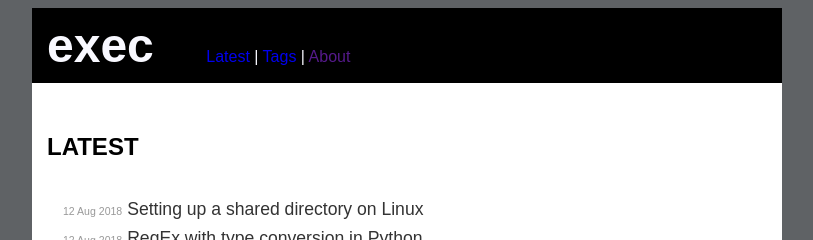
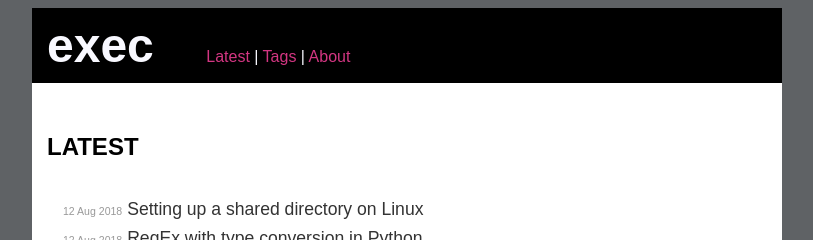
Before and after one commit to execas/execas.github.io, a Jekyll site: the page built from index.html, in a window 1280 px wide. Shown: the top 240 px of the page, without its empty margins (233-1046 px from the left). Built offline with Jekyll 4.4.1, drawn with Linux system fonts in a browser that asks for light colours.

Commit message:
Update execas.css

```diff
--- a/css/execas.css
+++ b/css/execas.css
@@ -80,6 +80,11 @@ a:focus {
      margin-top: 0px;
      margin-bottom:0px;
      padding:0;
+}
+
+.header a {
+     color: #d33682;
+     size: 1.2rem;
 }
 /*
 list of matching posts beneath tag name header
```
